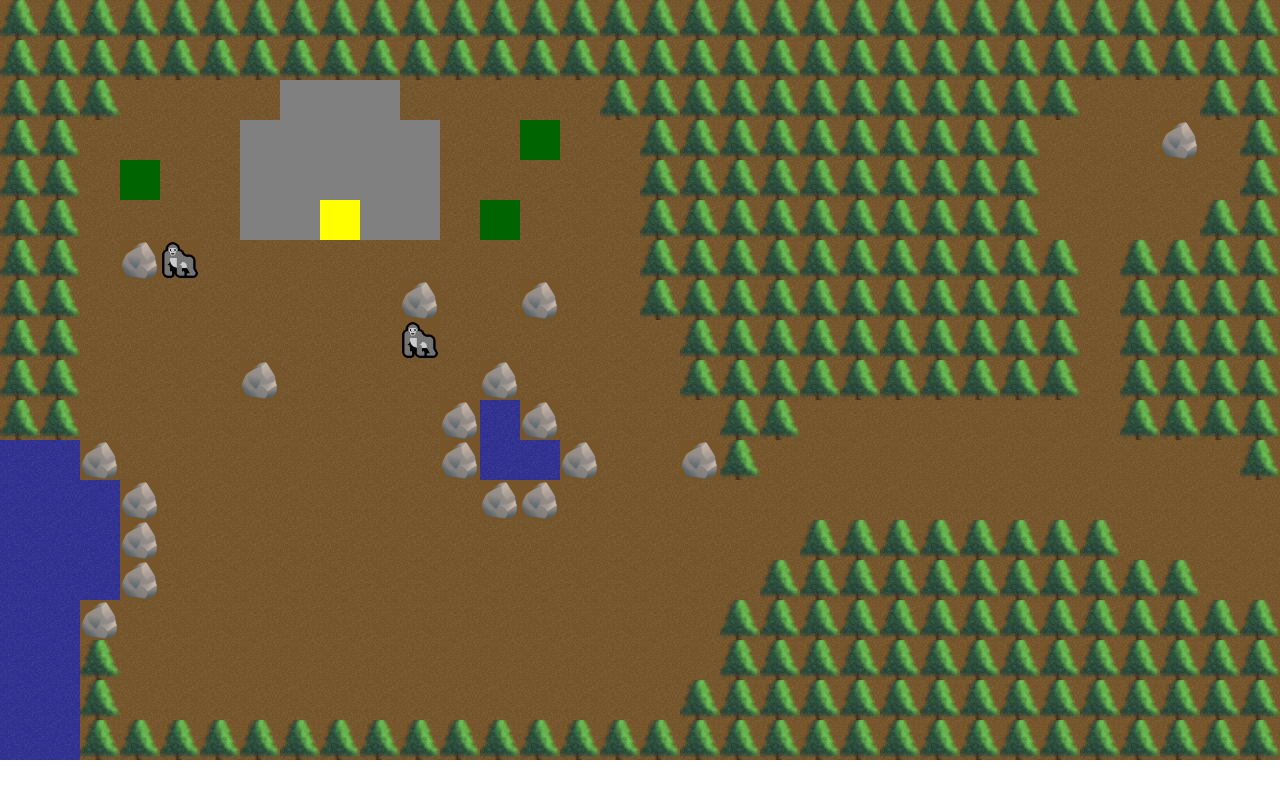
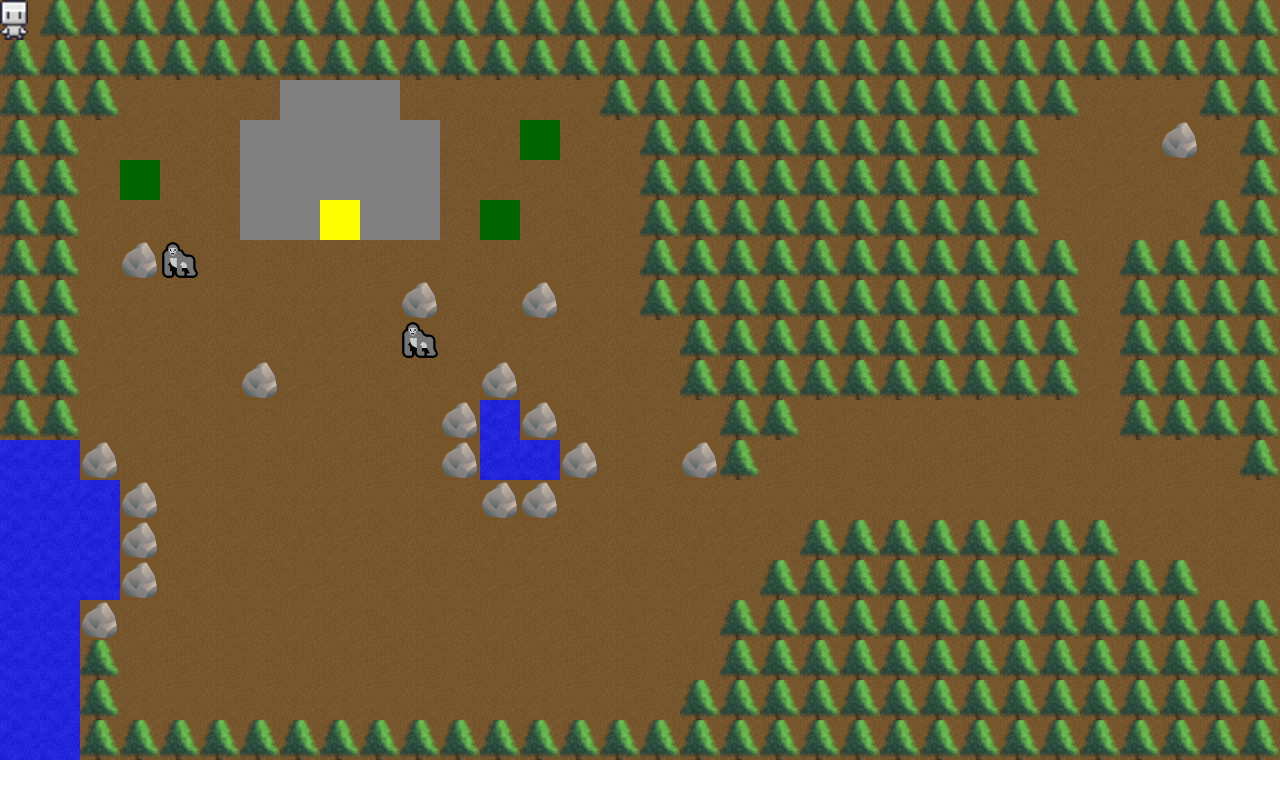
Before and after one commit to iownapc-af/reactfunstuff, a React (Create React App) app: page / in a window 1280 px wide. Shown: the top 798 px of the page. Built offline with nearby package versions, Linux system fonts and the light colour scheme.

Commit message:
partially separating player from map for better world rendering WIP

```diff
--- a/src/Game/Entities/Entities.tsx
+++ b/src/Game/Entities/Entities.tsx
@@ -1,12 +1,15 @@
 import { Npcs } from '../components/Npcs';
+import { Player } from '../components/Player';
 import { World } from '../components/World';
 
 // eslint-disable-next-line import/no-anonymous-default-export
 export default () => {
+  const player = { renderer: <Player /> };
   const world = { renderer: <World /> };
   const npcs = { renderer: <Npcs /> };
 
   const entities = {
+    player,
     world,
     npcs,
   };
--- a/src/Game/Tiles.scss
+++ b/src/Game/Tiles.scss
@@ -1,5 +1,9 @@
 .player {
-  min-width: 40px;
+  position: absolute;
+  width: 40px;
+  height: 40px;
+  z-index: 999;
+  background: url("../res/player/walkSouth.gif") no-repeat no-repeat;
 }
 
 .south {
--- /dev/null
+++ b/src/Game/components/Player.tsx
@@ -0,0 +1,18 @@
+import { AppState, useAppSelector } from '../../Store/AppState';
+import '../Tiles.scss';
+
+const Player = () => {
+  const player = useAppSelector((state: AppState) => state.player);
+
+  return (
+    <div
+      className="player"
+      id={`${player.xCoordinate},${player.yCoordinate},${player.map}`}
+      style={{ top: `${player.yScreen}`, left: `${player.xScreen}` }}
+    >
+      <div className={`player-image ${player.direction}`} id="player" />{' '}
+    </div>
+  );
+};
+
+export { Player };
--- a/src/Game/systems/PlayerMovement.tsx
+++ b/src/Game/systems/PlayerMovement.tsx
@@ -33,13 +33,6 @@ const PlayerMovement = (
     currentGameWorld = 4;
   };
 
-  const setTilePlacedOn = (indexY: number, indexX: number) => {
-    store.dispatch({
-      type: 'SET_PLAYER_TILE_PLACED',
-      setPlayerTilePlaced: gameWorld[currentGameWorld][indexY][indexX],
-    });
-  };
-
   const movePlayer = (xChange: number, yChange: number, direction: PlayerDirection) => {
     playerDirection = direction;
     if (isNpcContact(playerX + xChange, playerY + yChange)) {
@@ -47,23 +40,14 @@ const PlayerMovement = (
     }
 
     if (isValidMove(playerX + xChange, playerY + yChange)) {
-      const updatedGameWorld = gameWorld;
 
-      updatedGameWorld[currentGameWorld][playerY][playerX] = tilePlayerPlacedOn;
-      // setTilePlacedOn(playerY + yChange, playerX + xChange);
       playerX += xChange;
       playerY += yChange;
 
-      // updatedGameWorld[currentGameWorld][playerY][playerX] = 'p';
-
-      console.log(updatedGameWorld);
-
-      store.dispatch({ type: 'UPDATE_PLAYER_MAP', updatePlayerMap: currentGameWorld });
       store.dispatch({
         type: 'UPDATE_PLAYER_COORDS',
         updatePlayerCoords: [playerX, playerY],
       });
-      store.dispatch({ type: 'UPDATE_MAP', updateMap: updatedGameWorld });
       Camera();
     }
 
--- a/src/Store/reducer.ts
+++ b/src/Store/reducer.ts
@@ -17,6 +17,8 @@ interface State {
     direction: PlayerDirection;
     xCoordinate: number;
     yCoordinate: number;
+    xScreen: number;
+    yScreen: number;
     tilePlacedOn: string;
     map: number;
     health: number;
@@ -151,6 +153,8 @@ export const defaultState: State = {
     direction: 'south',
     xCoordinate: 4,
     yCoordinate: 8,
+    xScreen: 160,
+    yScreen: 320,
     tilePlacedOn: 'e',
     map: 0,
     health: 100,
@@ -176,6 +180,8 @@ export const Reducer = (state: State = defaultState, action: Action): State => {
           direction: state.player.direction,
           xCoordinate: action.updatePlayerCoords[0],
           yCoordinate: action.updatePlayerCoords[1],
+          xScreen: state.player.xScreen,
+          yScreen: state.player.yScreen,
           tilePlacedOn: state.player.tilePlacedOn,
           map: state.player.map,
           health: state.player.health,
@@ -191,6 +197,8 @@ export const Reducer = (state: State = defaultState, action: Action): State => {
           direction: state.player.direction,
           xCoordinate: state.player.xCoordinate,
           yCoordinate: state.player.yCoordinate,
+          xScreen: state.player.xScreen,
+          yScreen: state.player.yScreen,
           tilePlacedOn: state.player.tilePlacedOn,
           map: state.player.map,
           health: state.player.health,
@@ -206,6 +214,8 @@ export const Reducer = (state: State = defaultState, action: Action): State => {
           direction: action.updatePlayerDirection,
           xCoordinate: state.player.xCoordinate,
           yCoordinate: state.player.yCoordinate,
+          xScreen: state.player.xScreen,
+          yScreen: state.player.yScreen,
           tilePlacedOn: state.player.tilePlacedOn,
           map: state.player.map,
           health: state.player.health,
@@ -221,6 +231,8 @@ export const Reducer = (state: State = defaultState, action: Action): State => {
           direction: state.player.direction,
           xCoordinate: state.player.xCoordinate,
           yCoordinate: state.player.yCoordinate,
+          xScreen: state.player.xScreen,
+          yScreen: state.player.yScreen,
           tilePlacedOn: state.player.tilePlacedOn,
           map: action.updatePlayerMap,
           health: state.player.health,
@@ -241,6 +253,8 @@ export const Reducer = (state: State = defaultState, action: Action): State => {
           direction: state.player.direction,
           xCoordinate: state.player.xCoordinate,
           yCoordinate: state.player.yCoordinate,
+          xScreen: state.player.xScreen,
+          yScreen: state.player.yScreen,
           tilePlacedOn: action.setPlayerTilePlaced,
           map: state.player.map,
           health: state.player.health,
```
Also changed, not shown: src/Game/Game.scss (+0 -1 lines).
